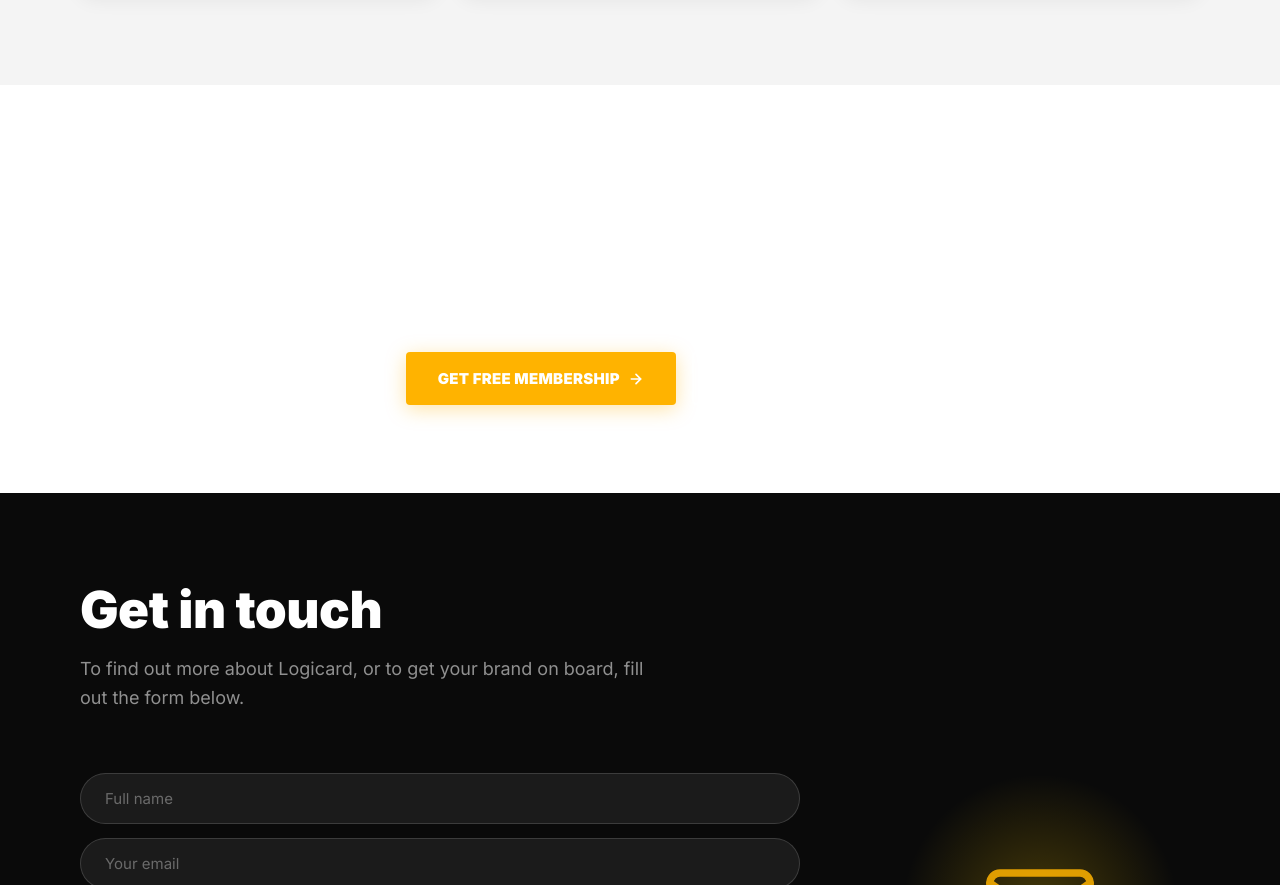
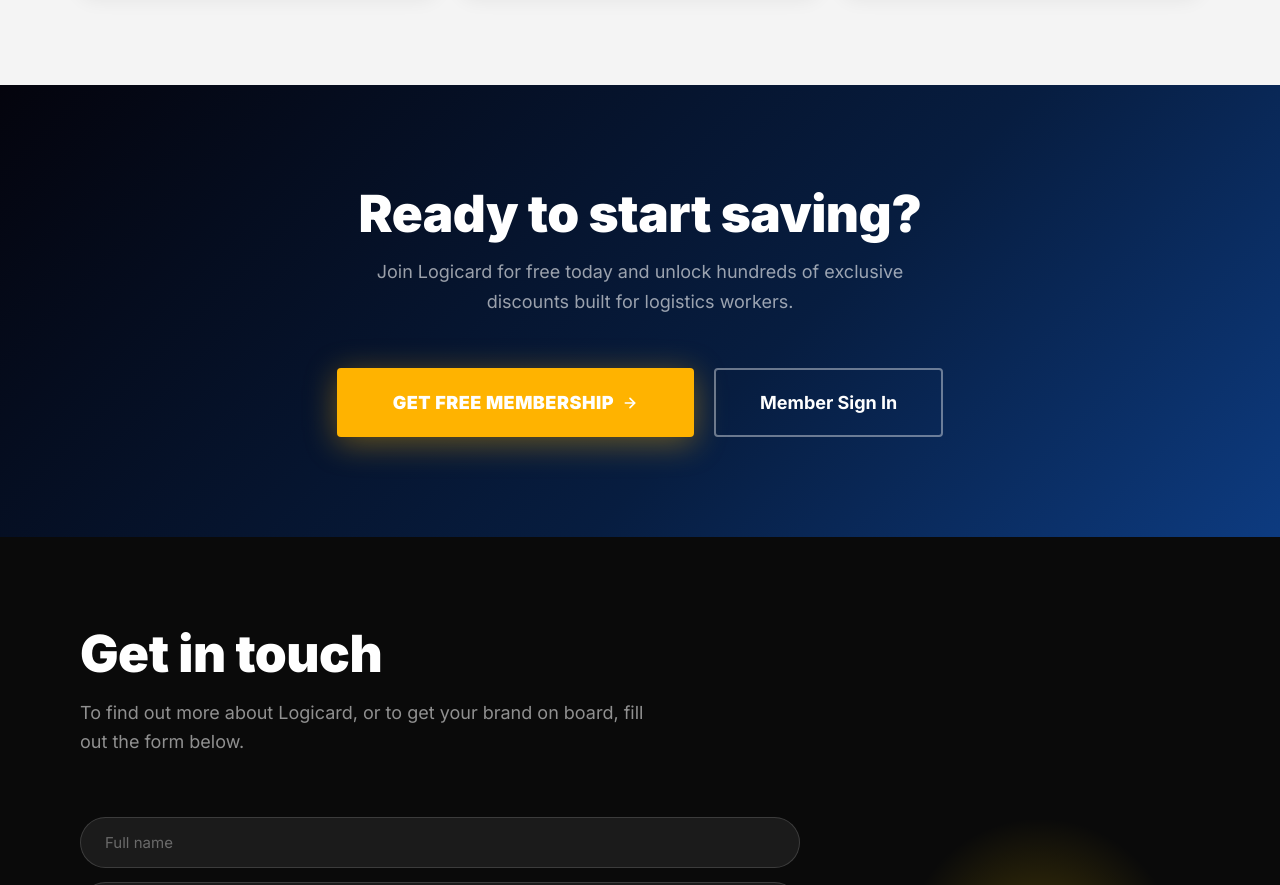
Before and after one commit to Joshyl5/logicard, a website: page public/index.html in a window 1280 px wide. Shown: the part 3815-4700 px from the top of the page. Drawn offline with Linux system fonts and the light colour scheme.

Commit message:
Update index.html

```diff
--- a/public/index.html
+++ b/public/index.html
@@ -550,23 +550,33 @@
 
     /* ── Sign Up CTA Section ── */
     .cta-section {
-      background: var(--black);
+      background: linear-gradient(135deg, var(--navy-deep) 0%, var(--navy) 60%, var(--navy-mid) 100%);
       text-align: center;
-      padding: 88px 48px;
+      padding: 100px 48px;
     }
     .cta-section .section-heading.light {
       font-size: clamp(30px, 4vw, 52px);
       margin-bottom: 16px;
     }
     .cta-section .section-sub.light {
-      margin: 0 auto 48px;
+      margin: 0 auto 52px;
       text-align: center;
     }
     .cta-btns {
       display: flex;
-      gap: 16px;
+      gap: 20px;
       justify-content: center;
       flex-wrap: wrap;
+    }
+    .cta-section .btn-primary {
+      padding: 22px 56px;
+      font-size: 18px;
+      letter-spacing: 0.5px;
+      box-shadow: 0 6px 32px rgba(255,179,0,0.4);
+    }
+    .cta-section .btn-secondary {
+      padding: 22px 44px;
+      font-size: 18px;
     }
 
     /* ── Contact Section ── */
```
